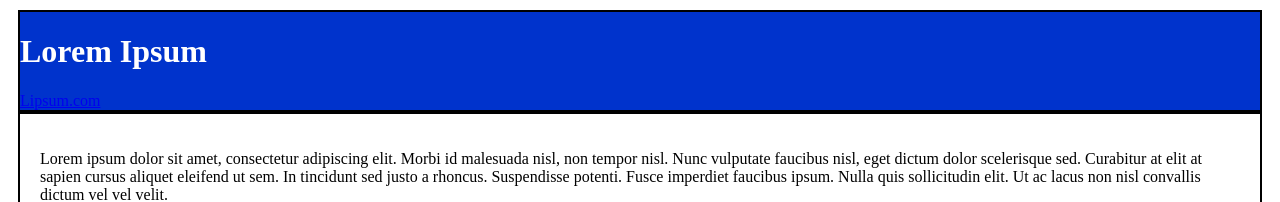
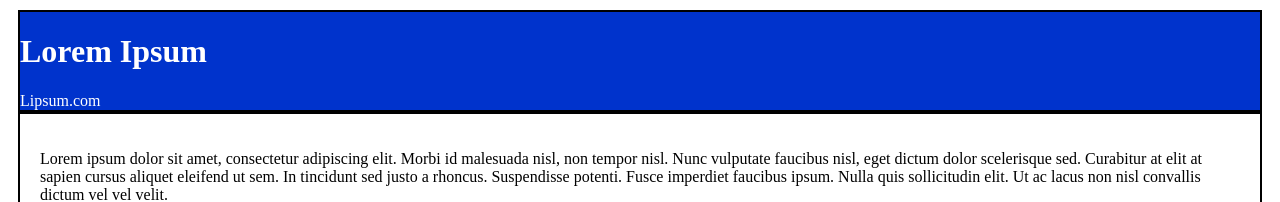
Before and after one commit to HeSaidWryly/HeSaidWryly.github.io, a plain HTML site: page index.html in a window 1280 px wide. Shown: the top 202 px of the page. Drawn offline with Linux system fonts and the light colour scheme.

Commit message:
Styling up the link

```diff
--- a/index.html
+++ b/index.html
@@ -8,7 +8,7 @@
 		<div class="main">
 			<div class="titlebar">
 				<h1>Lorem Ipsum</h1>
-				<a href="https://lipsum.com/">Lipsum.com</a>
+				<a class="titlelink" href="https://lipsum.com/">Lipsum.com</a>
 			</div>
 			<div class="content">
 				<div class="right">
```
